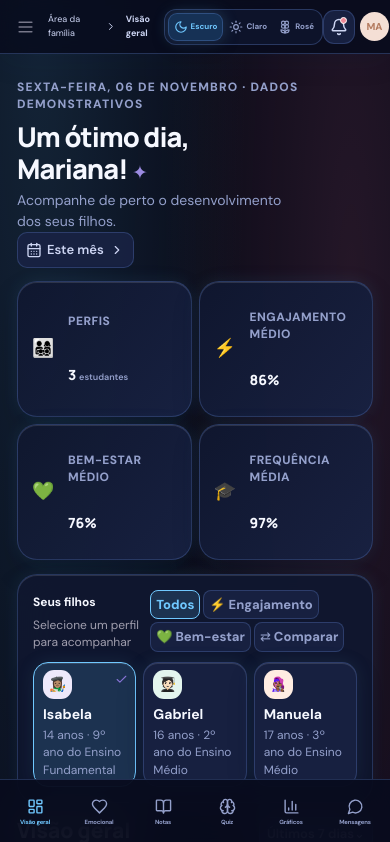
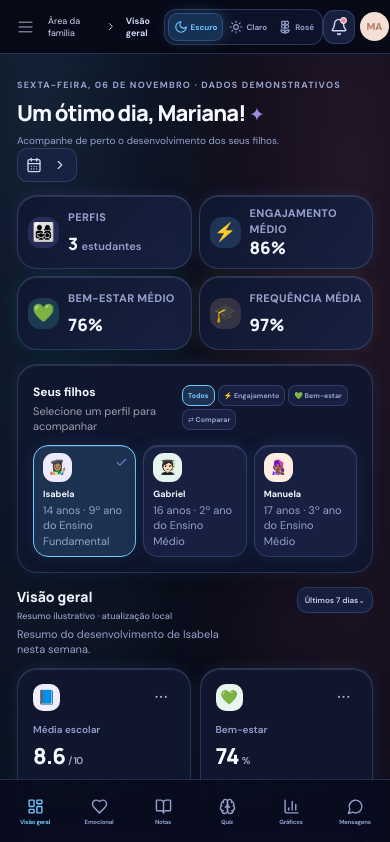
Before and after one commit to Tgmidasx7/MIND-EMOTIONS-ULTRA, a React (Vite) app: page / in a window 390 px wide. Shown: the top 842 px of the page. Built offline with nearby package versions, Linux system fonts and the light colour scheme.

Commit message:
Restore balanced typography and align family metrics
Co-authored-by: arena-agent <297053741+arena-agent@users.noreply.github.com>

```diff
--- a/src/styles/index.css
+++ b/src/styles/index.css
@@ -8,4 +8,3 @@
 @import "./rings.css";
 @import "./layout-polish.css";
 @import "./surface-finish.css";
-@import "./typography-up.css";
--- a/src/styles/layout-polish.css
+++ b/src/styles/layout-polish.css
@@ -119,6 +119,78 @@
     0 0 16px color-mix(in srgb, var(--accent, #60c5ff) 24%, transparent);
 }
 
+/* Keep four family indicators in a compact icon + label/value layout. */
+.family-kpis > div {
+  display: grid;
+  grid-template-columns: 40px minmax(0, 1fr);
+  grid-template-rows: auto auto;
+  align-items: center;
+  justify-items: start;
+  column-gap: 11px;
+  row-gap: 2px;
+  min-height: 82px;
+  padding: 12px 14px;
+  text-align: left;
+}
+
+.family-kpis > div > span {
+  grid-column: 1;
+  grid-row: 1 / 3;
+  display: grid;
+  place-items: center;
+  width: 38px;
+  height: 38px;
+  border-radius: 12px;
+  background: color-mix(in srgb, var(--accent) 12%, var(--card2));
+  font-size: 21px;
+}
+
+.family-kpis > div > small {
+  grid-column: 2;
+  grid-row: 1;
+  justify-self: start;
+  text-align: left;
+  font-size: 10px;
+  line-height: 1.25;
+  letter-spacing: 0.35px;
+}
+
+.family-kpis > div > b {
+  grid-column: 2;
+  grid-row: 2;
+  justify-self: start;
+  text-align: left;
+  font-size: 20px;
+  line-height: 1.1;
+}
+
+.family-kpis > div > b > i {
+  font-size: 11px;
+  font-style: normal;
+}
+
+.family-kpis > div:nth-child(1) {
+  --accent: #aa82ff;
+}
+.family-kpis > div:nth-child(2) {
+  --accent: #60c5ff;
+}
+.family-kpis > div:nth-child(3) {
+  --accent: #3ef0cf;
+}
+.family-kpis > div:nth-child(4) {
+  --accent: #ffbd59;
+}
+
+/* Sticky chrome must be opaque enough not to show page text through it. */
+body[data-theme] .sidebar,
+body[data-theme] .topbar {
+  background-color: var(--base) !important;
+  background-image: none !important;
+  backdrop-filter: blur(16px);
+  -webkit-backdrop-filter: blur(16px);
+}
+
 @media (max-width: 1400px) {
   .rings-grid {
     gap: 12px;
@@ -190,6 +262,23 @@
   .ring-card {
     min-height: 164px;
   }
+  .family-kpis > div {
+    grid-template-columns: 32px minmax(0, 1fr);
+    column-gap: 8px;
+    min-height: 74px;
+    padding: 10px;
+  }
+  .family-kpis > div > span {
+    width: 31px;
+    height: 31px;
+    font-size: 18px;
+  }
+  .family-kpis > div > small {
+    font-size: 9px;
+  }
+  .family-kpis > div > b {
+    font-size: 17px;
+  }
   .content
     :is(.panel, .metric-card, .student-switcher, .full-panel, .quiz-card) {
     padding: 15px;
--- a/src/styles/typography-up.css
+++ /dev/null
@@ -1,193 +0,0 @@
-/* A stronger, consistently scaled type hierarchy across every screen. */
-body[data-theme] {
-  font-size: 16px;
-  line-height: 1.55;
-}
-
-body[data-theme] .content :is(h1, .welcome-row h1) {
-  font-size: clamp(28px, 2.4vw, 34px);
-  line-height: 1.18;
-  letter-spacing: -0.035em;
-}
-
-body[data-theme]
-  .content
-  :is(.section-heading h2, .profile-person h2, .quiz-card h2) {
-  font-size: clamp(21px, 1.8vw, 25px);
-  line-height: 1.24;
-}
-
-body[data-theme]
-  .content
-  :is(
-    .panel h3,
-    .panel-title h3,
-    .chart-heading h3,
-    .quiz-question legend,
-    .family-guidance h3
-  ) {
-  font-size: clamp(17px, 1.35vw, 20px);
-  line-height: 1.3;
-}
-
-body[data-theme]
-  .content
-  :is(
-    p,
-    .welcome-row p,
-    .section-heading p,
-    .panel-title p,
-    .chart-heading p,
-    .quiz-card > p,
-    .family-guidance p
-  ) {
-  font-size: 15px;
-  line-height: 1.5;
-}
-
-body[data-theme]
-  .content
-  :is(
-    small,
-    .eyebrow,
-    .crumb,
-    .metric-card > small,
-    .metric-hint,
-    .student-chip small,
-    .family-kpis small,
-    .ring-copy small,
-    .event small,
-    .switch-title span,
-    .text-link,
-    .chart-legend,
-    .quiz-disclaimer,
-    .checkin-entry p,
-    .user small
-  ) {
-  font-size: 12.5px;
-  line-height: 1.45;
-}
-
-body[data-theme] .content .metric-hint {
-  font-size: 13.5px;
-  line-height: 1.45;
-}
-
-body[data-theme]
-  :is(
-    button,
-    input,
-    textarea,
-    select,
-    .nav-item,
-    .theme-choice,
-    .tab-pill,
-    .subtab-btn
-  ) {
-  font-size: 14px;
-  line-height: 1.35;
-}
-
-body[data-theme]
-  .content
-  :is(.metric-value, .grade-overview strong, .profile-score b) {
-  font-size: clamp(25px, 2vw, 31px);
-  line-height: 1.1;
-}
-
-body[data-theme] .content :is(.metric-card, .family-kpis > div) {
-  min-height: 142px;
-  padding: 17px;
-}
-
-body[data-theme] .content :is(.student-chip b, .family b, .user b) {
-  font-size: 14px;
-  line-height: 1.35;
-}
-
-@media (max-width: 900px) {
-  body[data-theme]
-    .content
-    :is(.section-heading h2, .profile-person h2, .quiz-card h2) {
-    font-size: clamp(20px, 3vw, 23px);
-  }
-  body[data-theme]
-    .content
-    :is(
-      p,
-      .welcome-row p,
-      .section-heading p,
-      .panel-title p,
-      .chart-heading p
-    ) {
-    font-size: 14px;
-  }
-}
-
-@media (max-width: 650px) {
-  body[data-theme] {
-    font-size: 15px;
-  }
-  body[data-theme] .content :is(h1, .welcome-row h1) {
-    font-size: clamp(25px, 7vw, 30px);
-  }
-  body[data-theme]
-    .content
-    :is(.section-heading h2, .profile-person h2, .quiz-card h2) {
-    font-size: 21px;
-  }
-  body[data-theme] .content :is(.panel h3, .panel-title h3, .chart-heading h3) {
-    font-size: 18px;
-  }
-  body[data-theme]
-    .content
-    :is(
-      p,
-      .welcome-row p,
-      .section-heading p,
-      .panel-title p,
-      .chart-heading p,
-      .quiz-card > p
-    ) {
-    font-size: 14px;
-  }
-  body[data-theme]
-    .content
-    :is(
-      small,
-      .eyebrow,
-      .crumb,
-      .metric-card > small,
-      .metric-hint,
-      .student-chip small,
-      .family-kpis small,
-      .ring-copy small,
-      .event small,
-      .switch-title span,
-      .text-link,
-      .chart-legend,
-      .user small
-    ) {
-    font-size: 12px;
-  }
-  body[data-theme] .content .metric-hint {
-    font-size: 13px;
-  }
-  body[data-theme]
-    :is(
-      button,
-      input,
-      textarea,
-      select,
-      .nav-item,
-      .theme-choice,
-      .tab-pill,
-      .subtab-btn
-    ) {
-    font-size: 13px;
-  }
-  body[data-theme] .content :is(.metric-card, .family-kpis > div) {
-    min-height: 136px;
-    padding: 14px;
-  }
-}
```
